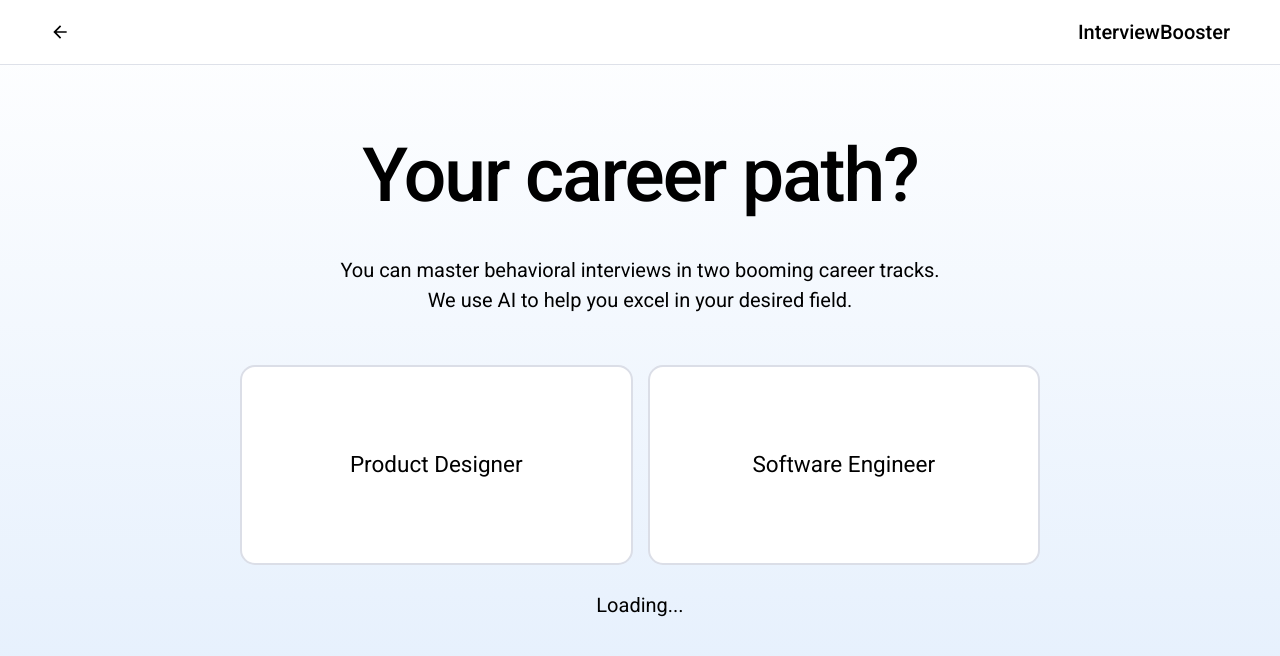
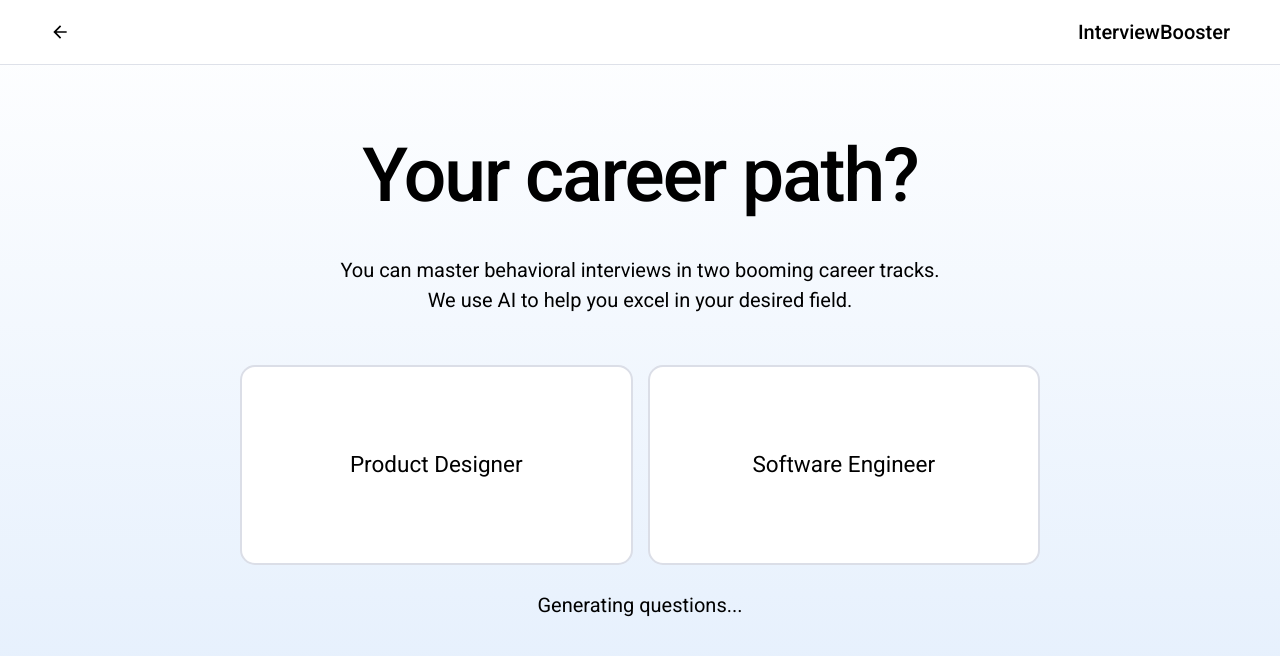
Before and after one commit to hj-eunice/InterviewBoost-UI, a React (Create React App) app: page /begin in a window 1280 px wide. Both pictures are taken after a click on the button "Product Designer". Shown: the top 656 px of the page. Built offline with nearby package versions, Linux system fonts and the light colour scheme; no server answers.

Commit message:
updated loading msg in JobTitle screen: Generating questions...

```diff
--- a/src/views/JobTitle.jsx
+++ b/src/views/JobTitle.jsx
@@ -68,7 +68,7 @@ const JobTitle = ({ nextStep, formData, handleQuestion }) => {
             </div>
             {isLoading && <div className="section-content quiz-content">
               <p>
-                Loading...
+                Generating questions...
               </p>
             </div>}
           </div>
```
